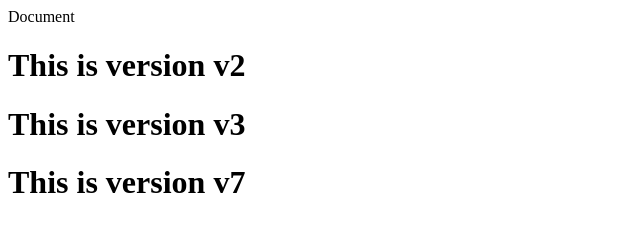
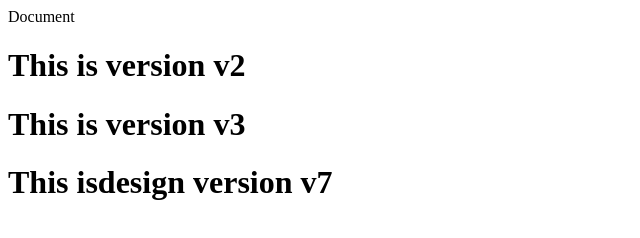
Before and after one commit to Solvurtech/gitlearning, a plain HTML site: page index.html in a window 1280 px wide. Shown: the whole page, without its empty margins (0-640 px from the left). Drawn offline with Linux system fonts and the light colour scheme.

Commit message:
page edited

```diff
--- a/index.html
+++ b/index.html
@@ -9,6 +9,6 @@
 <body>
    <h1> This is version v2 </h1>
    <h1> This is version v3 </h1>
-   <h1> This is version v7 <h1>
+   <h1> This isdesign  version v7 <h1>
 </body>
 </html>
```
